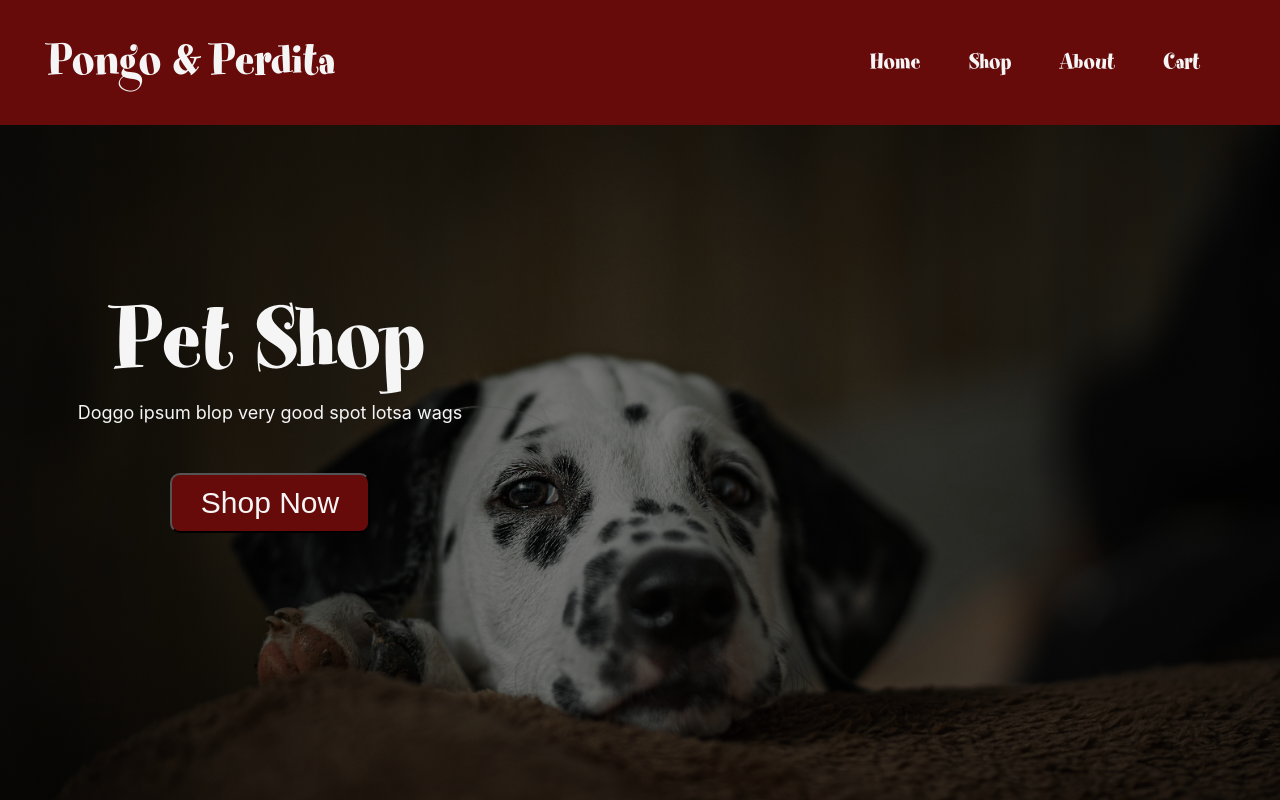
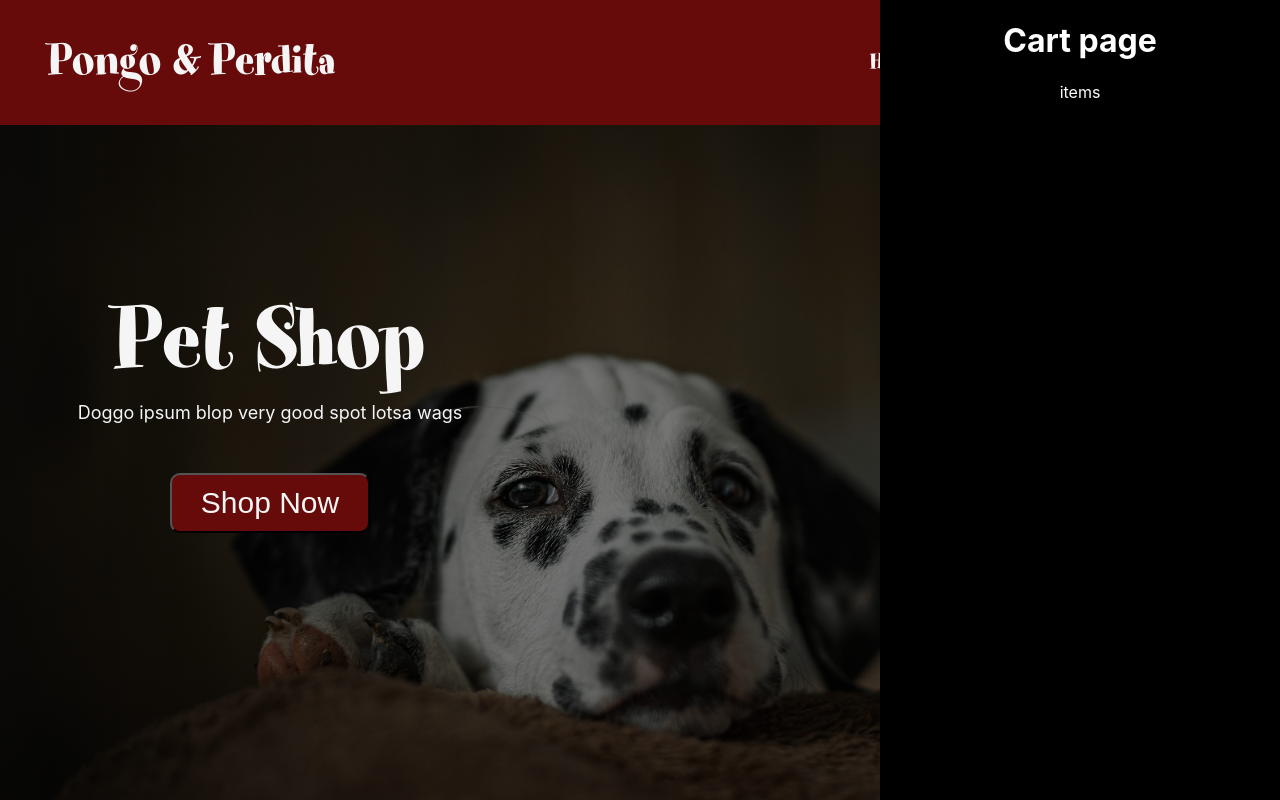
Before and after one commit to olvbrntly/shopping-cart, a React (Create React App) app: page / in a window 1280 px wide. Both pictures are taken after a click on the item "Cart". Shown: the top 800 px of the page. Built offline with nearby package versions, Linux system fonts and the light colour scheme.

Commit message:
addedf class name/ css file

```diff
--- a/src/components/Cart.js
+++ b/src/components/Cart.js
@@ -1,9 +1,10 @@
 import React from "react";
+import './Cart.css'
 
 
 function Cart(){
     return(
-        <div>
+        <div className="cart-slide-out">
             <h1>Cart page</h1>
             <p>items</p>
         </div>
```
